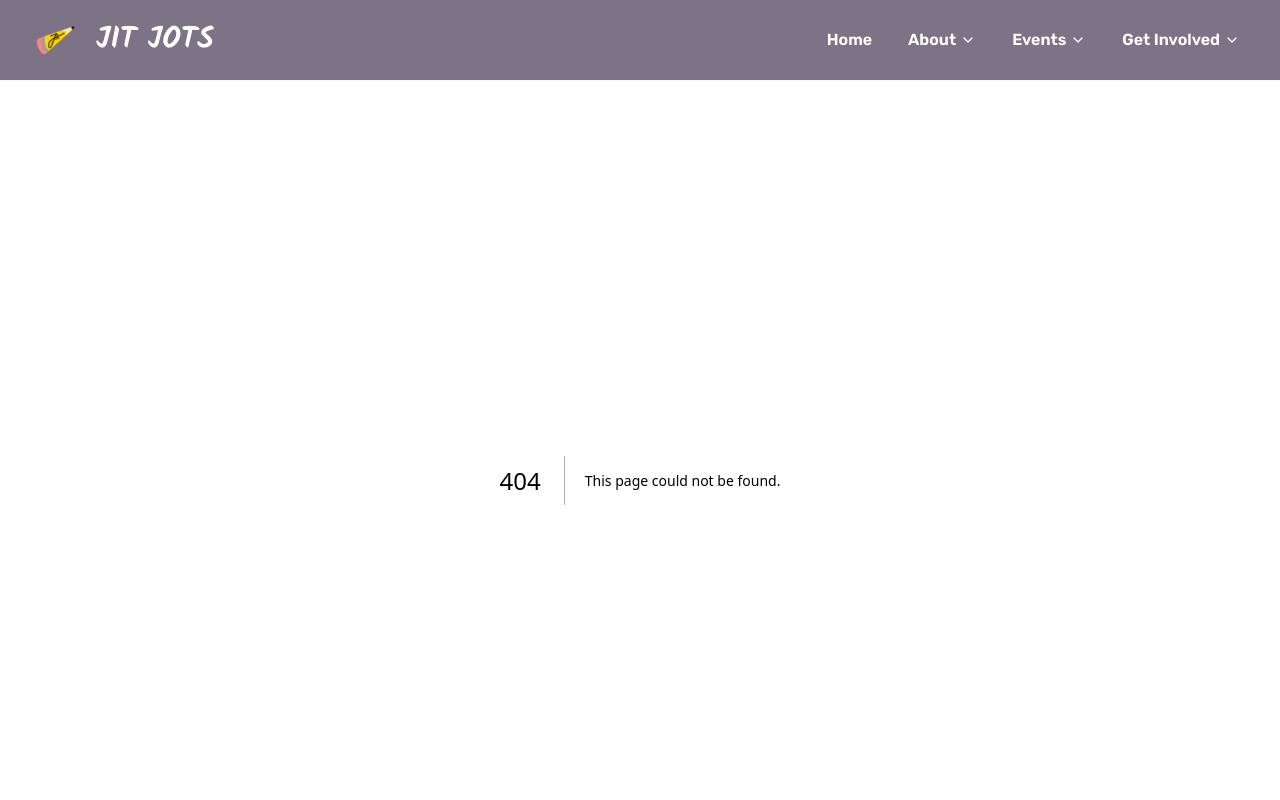
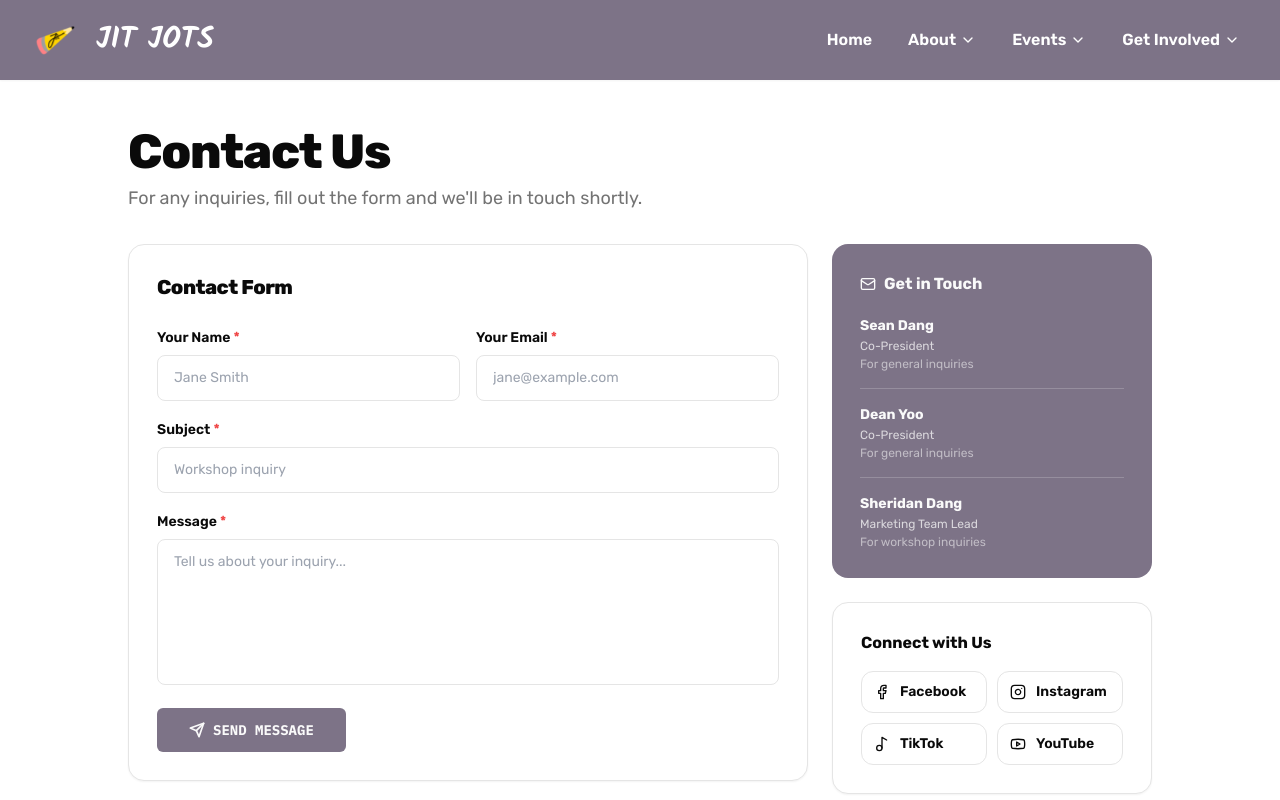
Before and after one commit to ritchiexia/jitjots, a Next.js app: page /contact in a window 1280 px wide. Before the commit this address had no page. Shown: the top 800 px of the page. Built offline with nearby package versions, Linux system fonts and the light colour scheme.

Commit message:
new contact page

```diff
--- /dev/null
+++ b/src/app/contact/page.tsx
@@ -0,0 +1,104 @@
+import { Facebook, Instagram, Music2, Youtube, Send, Mail } from "lucide-react";
+import Link from "next/link";
+import { Button } from "@/components/ui/button";
+import { IBM_Plex_Mono } from "next/font/google";
+
+const ibmPlexMono = IBM_Plex_Mono({ weight: "700", subsets: ["latin"] });
+
+const inputClass =
+  "w-full rounded-lg border border-input bg-background px-4 py-3 text-sm focus-visible:outline-none focus-visible:ring-2 focus-visible:ring-ring";
+
+const socialLinks = [
+  { icon: Facebook,  label: "Facebook",  href: "https://www.facebook.com/jitjotsactivities/" },
+  { icon: Instagram, label: "Instagram", href: "https://www.instagram.com/jitjotsofficial/" },
+  { icon: Music2,    label: "TikTok",    href: "https://www.tiktok.com/@jitjotsofficial" },
+  { icon: Youtube,   label: "YouTube",   href: "https://www.youtube.com/@JitJotsEducation" },
+];
+
+const contacts = [
+  { name: "Sean Dang",     role: "Co-President",        note: "For general inquiries" },
+  { name: "Dean Yoo",      role: "Co-President",        note: "For general inquiries" },
+  { name: "Sheridan Dang", role: "Marketing Team Lead", note: "For workshop inquiries" },
+];
+
+export default function ContactPage() {
+  return (
+    <main className="flex-1 container mx-auto px-6 lg:px-32 py-12">
+      <div className="mb-8">
+        <h2 className="text-4xl font-extrabold tracking-tight lg:text-5xl">Contact Us</h2>
+        <p className="mt-2 text-lg text-muted-foreground">
+          For any inquiries, fill out the form and we'll be in touch shortly.
+        </p>
+      </div>
+      <div className="grid lg:grid-cols-[1fr_320px] gap-6 items-start">
+        <div className="rounded-2xl border bg-card p-7 shadow-sm">
+          <h3 className="text-xl font-extrabold tracking-tight mb-6">Contact Form</h3>
+          <form className="space-y-4">
+
+            <div className="grid sm:grid-cols-2 gap-4">
+              <div className="space-y-1.5">
+                <label className="text-sm font-semibold">Your Name <span className="text-destructive">*</span></label>
+                <input type="text" placeholder="Jane Smith" className={inputClass} />
+              </div>
+              <div className="space-y-1.5">
+                <label className="text-sm font-semibold">Your Email <span className="text-destructive">*</span></label>
+                <input type="email" placeholder="jane@example.com" className={inputClass} />
+              </div>
+            </div>
+
+            <div className="space-y-1.5">
+              <label className="text-sm font-semibold">Subject <span className="text-destructive">*</span></label>
+              <input type="text" placeholder="Workshop inquiry" className={inputClass} />
+            </div>
+
+            <div className="space-y-1.5">
+              <label className="text-sm font-semibold">Message <span className="text-destructive">*</span></label>
+              <textarea rows={6} placeholder="Tell us about your inquiry..." className={`${inputClass} resize-none`} />
+            </div>
+
+            <Button type="submit" className={`${ibmPlexMono.className} h-11 px-8 gap-2 w-fit`}>
+              <Send className="w-4 h-4" strokeWidth={2.5} />
+              SEND MESSAGE
+            </Button>
+
+          </form>
+        </div>
+        <div className="flex flex-col gap-6">
+          <div className="rounded-2xl bg-primary text-primary-foreground p-7">
+            <div className="flex items-center gap-2 mb-5">
+              <Mail className="w-4 h-4" />
+              <h3 className="font-bold">Get in Touch</h3>
+            </div>
+            <div className="space-y-4">
+              {contacts.map(({ name, role, note }, i) => (
+                <div key={name} className={i > 0 ? "border-t border-primary-foreground/20 pt-4" : ""}>
+                  <p className="font-bold text-sm">{name}</p>
+                  <p className="text-xs text-primary-foreground/75 mt-0.5">{role}</p>
+                  <p className="text-xs text-primary-foreground/55 mt-0.5">{note}</p>
+                </div>
+              ))}
+            </div>
+          </div>
+          <div className="rounded-2xl border bg-card p-7 shadow-sm">
+            <h3 className="font-bold mb-4">Connect with Us</h3>
+            <div className="grid grid-cols-2 gap-2.5">
+              {socialLinks.map(({ icon: Icon, label, href }) => (
+                <Link
+                  key={label}
+                  href={href}
+                  target="_blank"
+                  rel="noopener noreferrer"
+                  className="flex items-center gap-2.5 rounded-xl border border-input px-3 py-2.5 text-sm font-semibold hover:bg-primary hover:text-primary-foreground hover:border-primary transition-colors"
+                >
+                  <Icon className="w-4 h-4 shrink-0" />
+                  {label}
+                </Link>
+              ))}
+            </div>
+          </div>
+
+        </div>
+      </div>
+    </main>
+  );
+}
--- a/src/app/layout.tsx
+++ b/src/app/layout.tsx
@@ -22,7 +22,7 @@ export default function RootLayout({
       <head>
         <link rel="icon" href="/jitjots.svg" sizes="any" />
       </head>
-      <body className={cn(rubik.className, "overflow-x-hidden")}>
+      <body className={cn(rubik.className, "overflow-x-hidden min-h-screen flex flex-col")}>
         <NavBar />
         {children}
         <div className="mt-16">
```
Also changed, not shown: src/components/navbar.tsx (+97 -47 lines).
